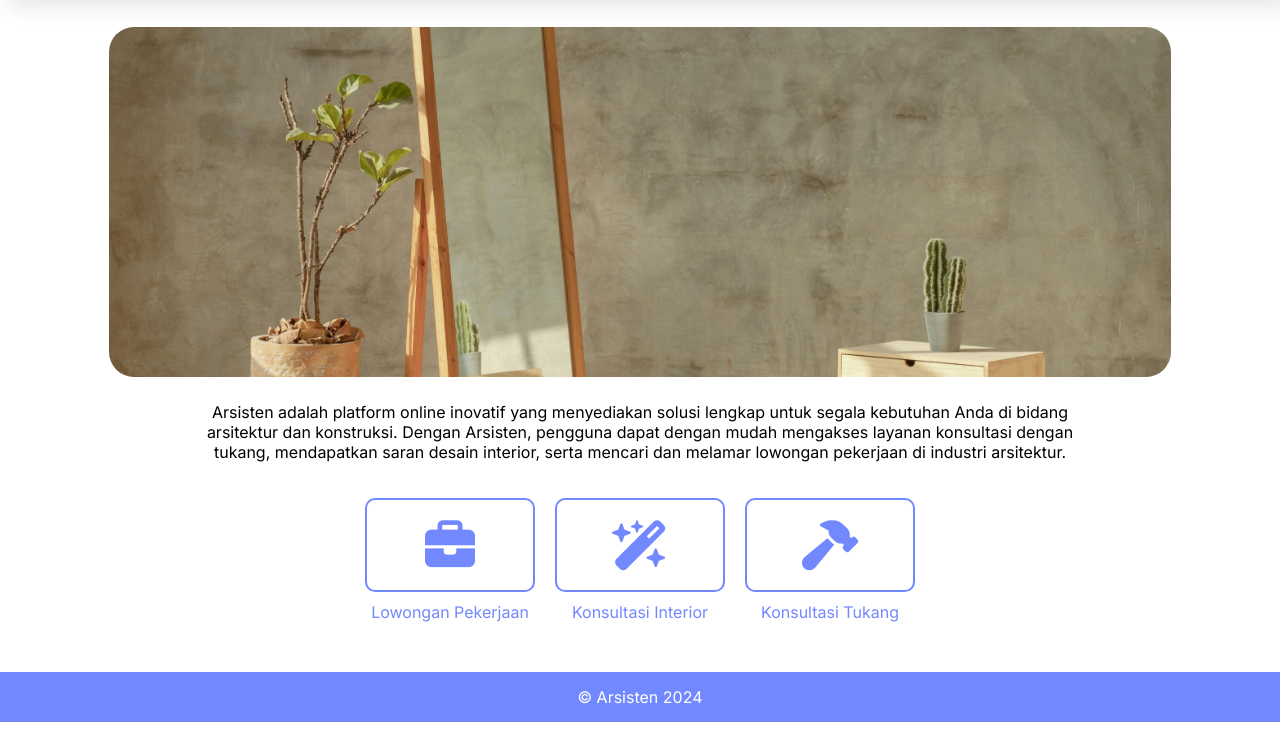
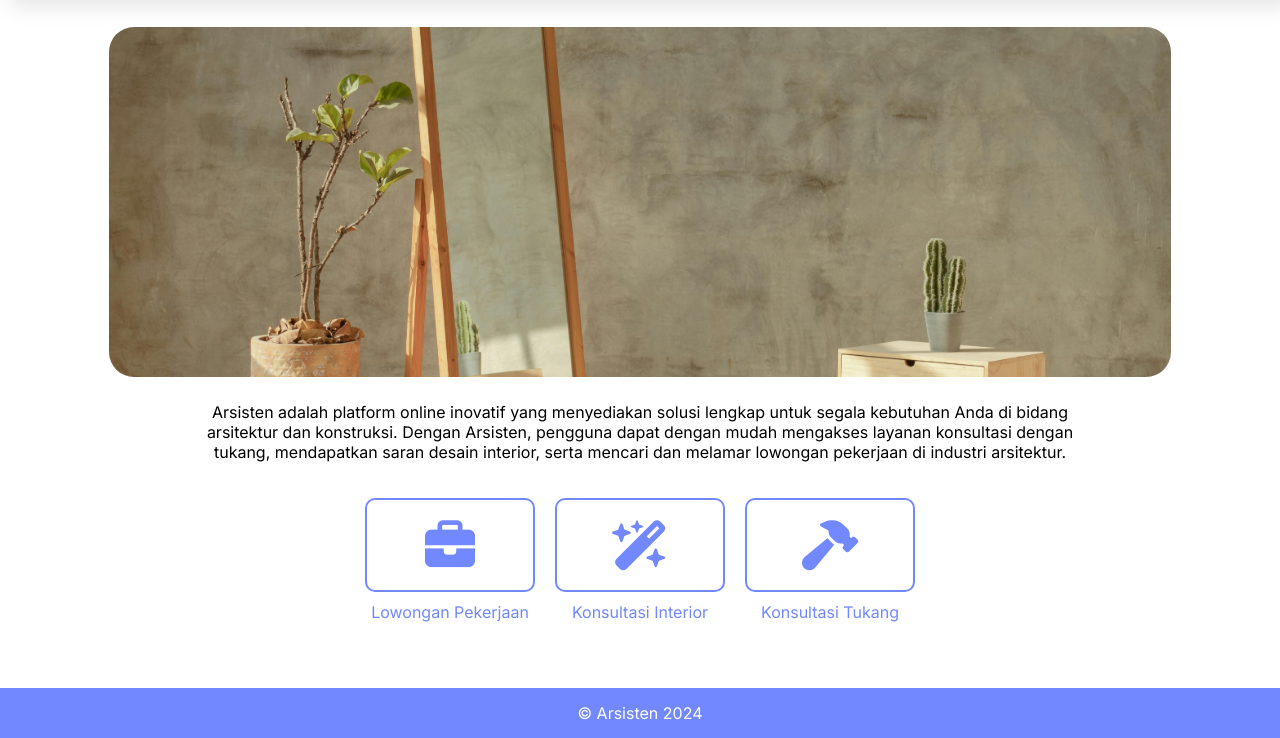
Before and after one commit to moch-ilyas-saktiono-putra/arsiten, a plain HTML site: page index.html in a window 1280 px wide. Shown: the part 78-816 px from the top of the page. Drawn offline with Linux system fonts and the light colour scheme.

Commit message:
all done

```diff
--- a/css/homePage.css
+++ b/css/homePage.css
@@ -120,10 +120,10 @@ body {
 
 /* Footer */
 .footer {
+  margin-top: 50px;
   width: 100%;
   text-align: center;
   background-color: #7288ff;
-  position: fixed;
   bottom: 0;
 }
 
--- a/css/konsultasiPekerjaan.css
+++ b/css/konsultasiPekerjaan.css
@@ -53,10 +53,10 @@ body {
 
 /* Footer */
 .footer {
+  margin-top: 50px;
   width: 100%;
   text-align: center;
   background-color: #7288ff;
-  position: fixed;
   bottom: 0;
 }
 
@@ -119,7 +119,7 @@ body {
 }
 
 .job-detail {
-    margin-left: 20px;
+  margin-left: 20px;
 }
 
 .job-detail h2 {
--- a/css/lowonganPekerjaan.css
+++ b/css/lowonganPekerjaan.css
@@ -53,10 +53,10 @@ body {
 
 /* Footer */
 .footer {
+  margin-top: 50px;
   width: 100%;
   text-align: center;
   background-color: #7288ff;
-  position: fixed;
   bottom: 0;
 }
 
@@ -177,11 +177,10 @@ body {
   font-size: 11px;
 }
 
-
 .for-line hr {
-    border: #e9e9e9 solid 0.5px;
+  border: #e9e9e9 solid 0.5px;
 }
 
 .for-line {
-    width: 90%;
+  width: 90%;
 }
```
